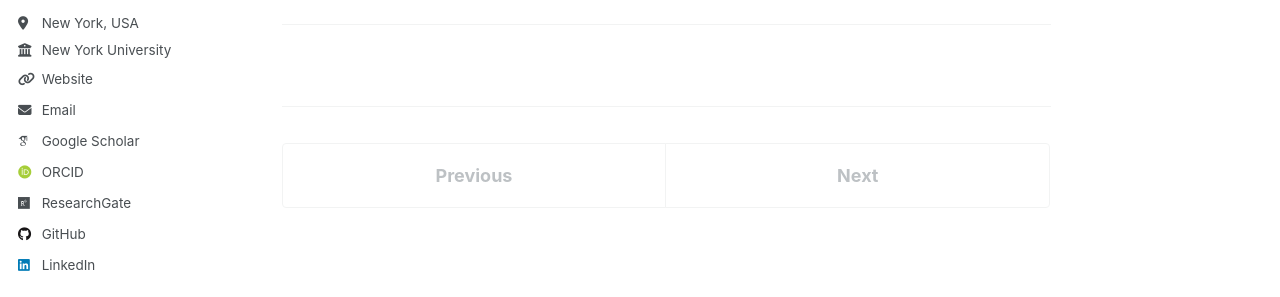
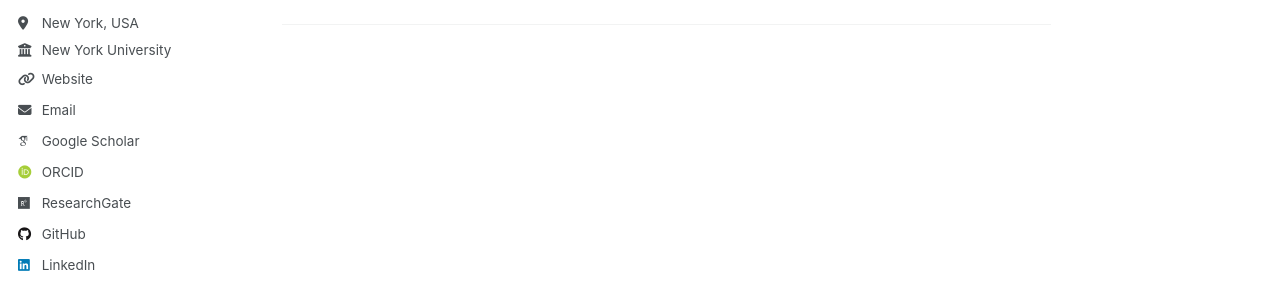
Before and after one commit to FatemehNaeinian/FatemehNaeinian.github.io, a Jekyll site: the page built from _pages/about.md, in a window 1280 px wide and 996 px high. Shown: the part 434-731 px from the top of the window. Built offline with Jekyll 4.4.1, drawn with Linux system fonts in a browser that asks for light colours; some web fonts are replaced; a script that is not in the unit is left out.

Commit message:
Update post_pagination.html

```diff
--- a/_includes/post_pagination.html
+++ b/_includes/post_pagination.html
@@ -1,16 +1 @@
 {% include base_path %}
-
-{% if page.previous or page.next %}
-  <nav class="pagination">
-    {% if page.previous %}
-      <a href="{{ base_path }}{{ page.previous.url }}" class="pagination--pager" title="{{ page.previous.title | markdownify | strip_html }}">{{ site.data.ui-text[site.locale].pagination_previous | default: "Previous" }}</a>
-    {% else %}
-      <a href="#" class="pagination--pager disabled">{{ site.data.ui-text[site.locale].pagination_previous | default: "Previous" }}</a>
-    {% endif %}
-    {% if page.next %}
-      <a href="{{ base_path }}{{ page.next.url }}" class="pagination--pager" title="{{ page.next.title | markdownify | strip_html }}">{{ site.data.ui-text[site.locale].pagination_next | default: "Next" }}</a>
-    {% else %}
-      <a href="#" class="pagination--pager disabled">{{ site.data.ui-text[site.locale].pagination_next | default: "Next" }}</a>
-    {% endif %}
-  </nav>
-{% endif %}
```
